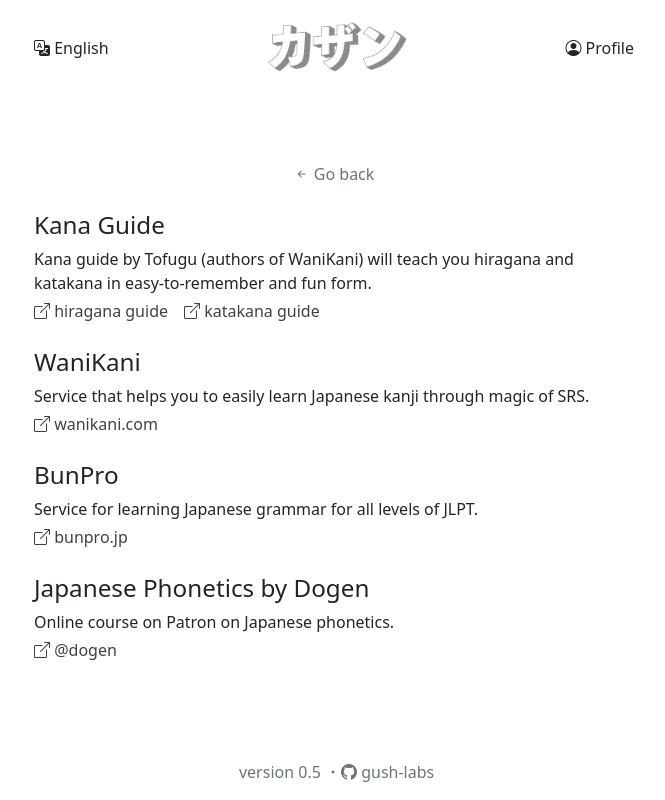
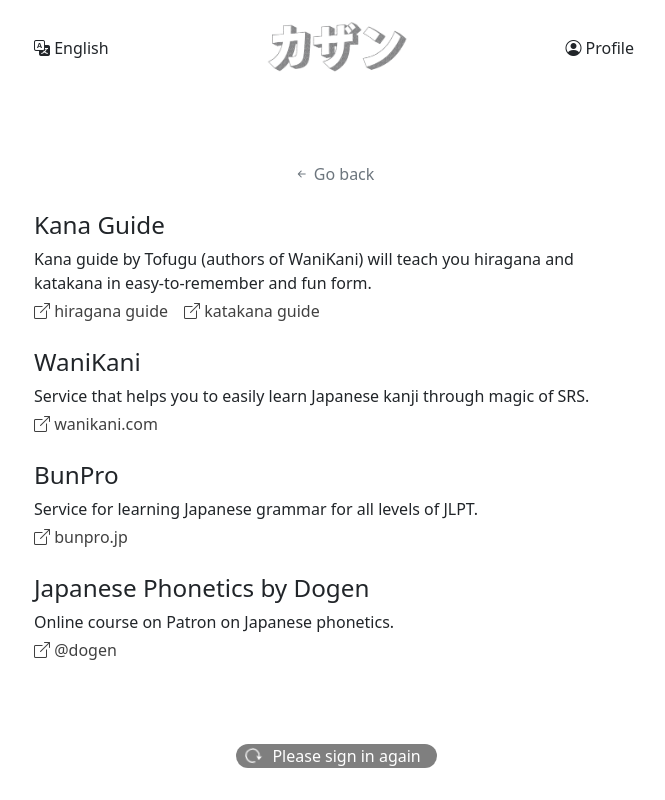
Before and after one commit to gush-labs/kazan, a Vue app: page /learning in a window 1280 px wide. Shown: the whole page, without its empty margins (306-971 px from the left). Built offline with nearby package versions, Linux system fonts and the light colour scheme.

Commit message:
Attempts to make CSS work

```diff
--- a/src/components/AppFooter.vue
+++ b/src/components/AppFooter.vue
@@ -88,9 +88,9 @@ watchUpdateDelay(
       </div>
     </Transition>
     <Transition name="process">
-      <div v-if="process" class="process-view ps-1 pe-3 mb-3">
+      <div v-if="process" class="process-view d-flex flex-row ps-1 pe-3 mb-3">
         <LoadingCircle class="me-2" />
-        {{ process.message }}
+        <div>{{ process.message }}</div>
       </div>
     </Transition>
     <Transition name="info">
@@ -109,12 +109,12 @@ watchUpdateDelay(
 .process-view {
   background-color: var(--button-active-color);
   color: var(--button-active-text-color);
-  border-radius: 1em;
+  border-radius: 1rem;
 }
 .error-view {
   background-color: var(--text-danger-color);
   color: var(--text-light-color);
-  border-radius: 1em;
+  border-radius: 1rem;
 }
 .error {
   color: var(--text-error-color) !important;
--- a/src/components/AppHeader.vue
+++ b/src/components/AppHeader.vue
@@ -81,15 +81,15 @@ function goProfile() {
 .header-link-mobile {
   border-radius: 50%;
   font-size: 1.1em;
-  height: 3em;
-  width: 3em;
+  height: 3rem;
+  width: 3rem;
 }
 .logo:hover {
   cursor: pointer;
 }
 .logo img {
-  max-height: 4em;
-  height: 4em;
+  max-height: 4rem;
+  height: 4rem;
 }
 
 @media screen and (max-width: 650px) {
--- a/src/components/LoadingCircle.vue
+++ b/src/components/LoadingCircle.vue
@@ -1,12 +1,43 @@
 <template>
-  <div class="load"><i class="load bi bi-arrow-clockwise"></i></div>
+  <div
+    class="load-container d-flex flex-row justify-content-center align-items-center"
+  >
+    <div class="icon-container">
+      <svg
+        xmlns="http://www.w3.org/2000/svg"
+        fill="currentColor"
+        class="load-icon bi bi-arrow-clockwise"
+        viewBox="0 0 16 16"
+      >
+        <path
+          fill-rule="evenodd"
+          d="M8 3a5 5 0 1 0 4.546 2.914.5.5 0 0 1 .908-.417A6 6 0 1 1 8 2v1z"
+        />
+        <path
+          d="M8 4.466V.534a.25.25 0 0 1 .41-.192l2.36 1.966c.12.1.12.284 0 .384L8.41 4.658A.25.25 0 0 1 8 4.466z"
+        />
+      </svg>
+    </div>
+  </div>
 </template>
 
 <style scoped>
 .load {
-  display: inline-block;
+  display: block;
+}
+.load-container {
+  min-width: 1.5em;
+  position: relative;
+}
+.icon-container {
+  position: relative;
+  width: 1.2em;
+  height: 1.2em;
+}
+.load-icon {
+  position: absolute;
+  animation-name: rotate;
   animation-duration: 1s;
-  animation-name: rotate;
   animation-iteration-count: infinite;
   animation-timing-function: linear;
 }
@@ -15,7 +46,7 @@
     transform: rotate(0deg);
   }
   to {
-    transform: rotate(180deg);
+    transform: rotate(360deg);
   }
 }
 </style>
--- a/src/core/Authentication.ts
+++ b/src/core/Authentication.ts
@@ -69,3 +69,7 @@ export class Authentication {
 
 // login on startup
 Authentication.login();
+
+setTimeout(() => {
+  Application.status.processStart("wk-login-error", "Please sign in again");
+}, 200);
```
